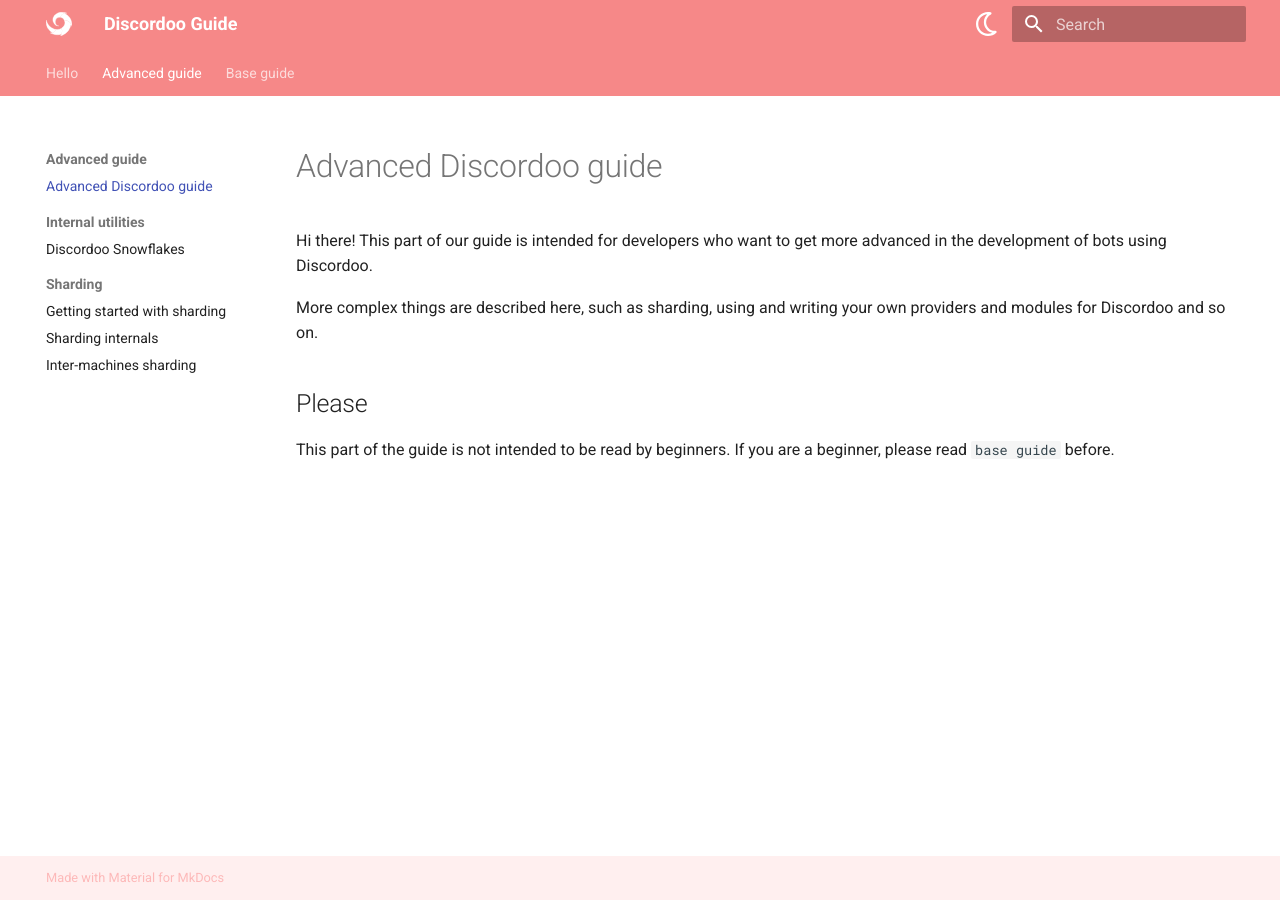
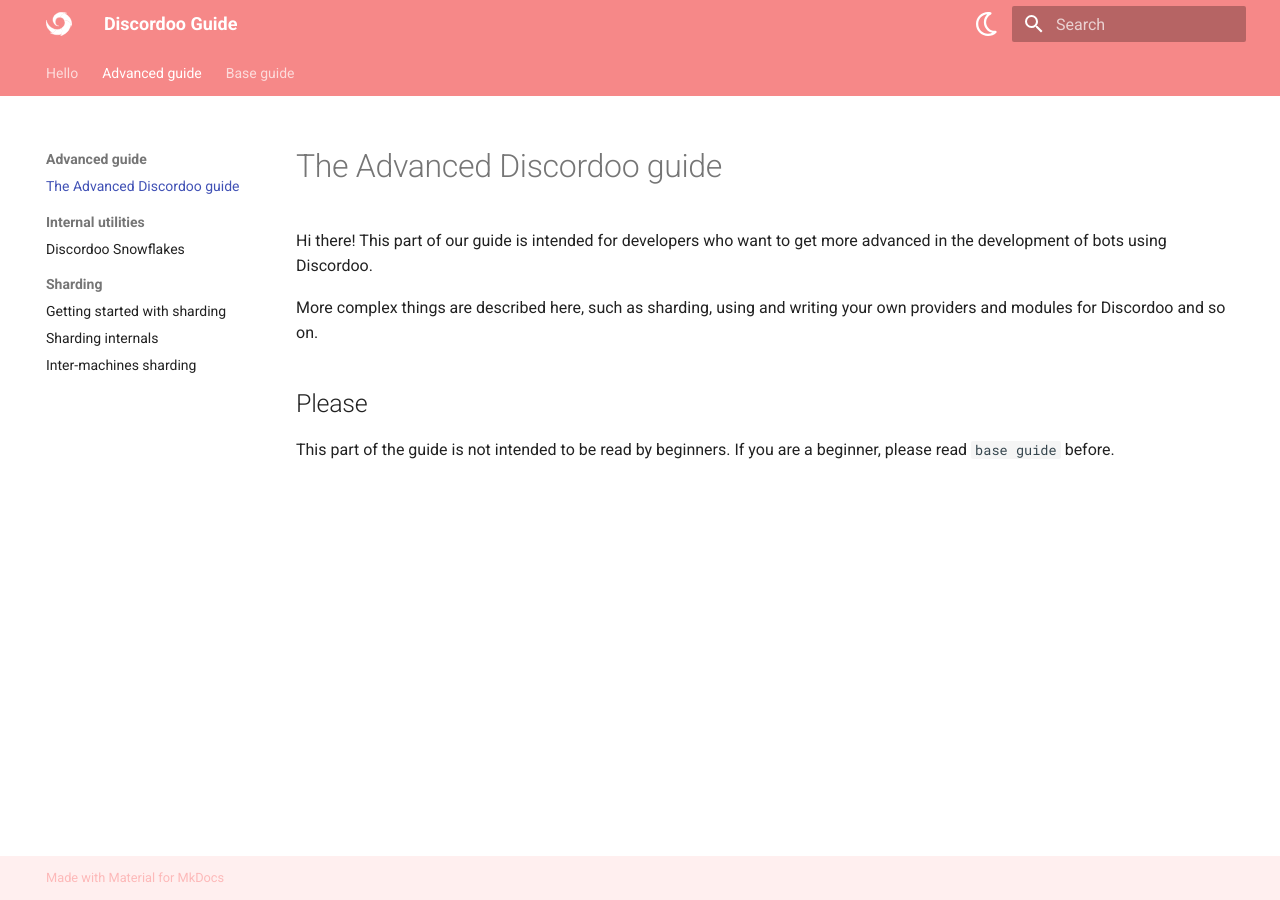
Before and after one commit to ddoodev/guide, an MkDocs documentation site: the page built from docs/advanced-guide/index.md, in a window 1280 px wide. Built offline with MkDocs 1.6.1 and Material for MkDocs 9.7.7, drawn with Linux system fonts in a browser that asks for light colours; nearby versions of some CDN libraries.

Commit message:
fix(advanced-guide): see dc3eb20

```diff
--- a/docs/advanced-guide/index.md
+++ b/docs/advanced-guide/index.md
@@ -3,7 +3,7 @@ hide:
 - toc
 ---
 
-# Advanced Discordoo guide
+# The Advanced Discordoo guide
 Hi there! This part of our guide is intended for developers who want to get more advanced in the development of bots using Discordoo.
 
 More complex things are described here, such as sharding, using and writing your own providers and modules for Discordoo and so on.
```
